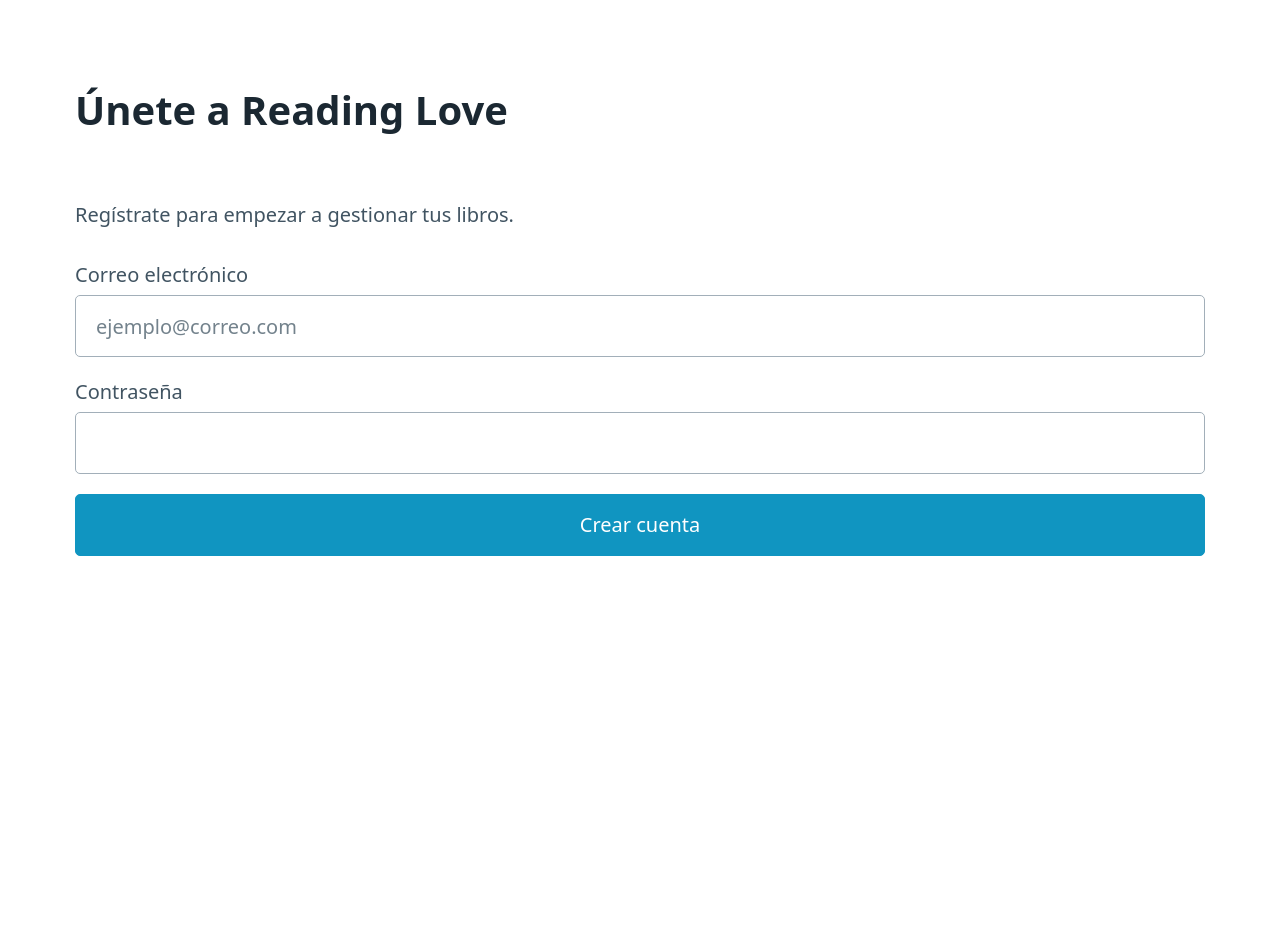
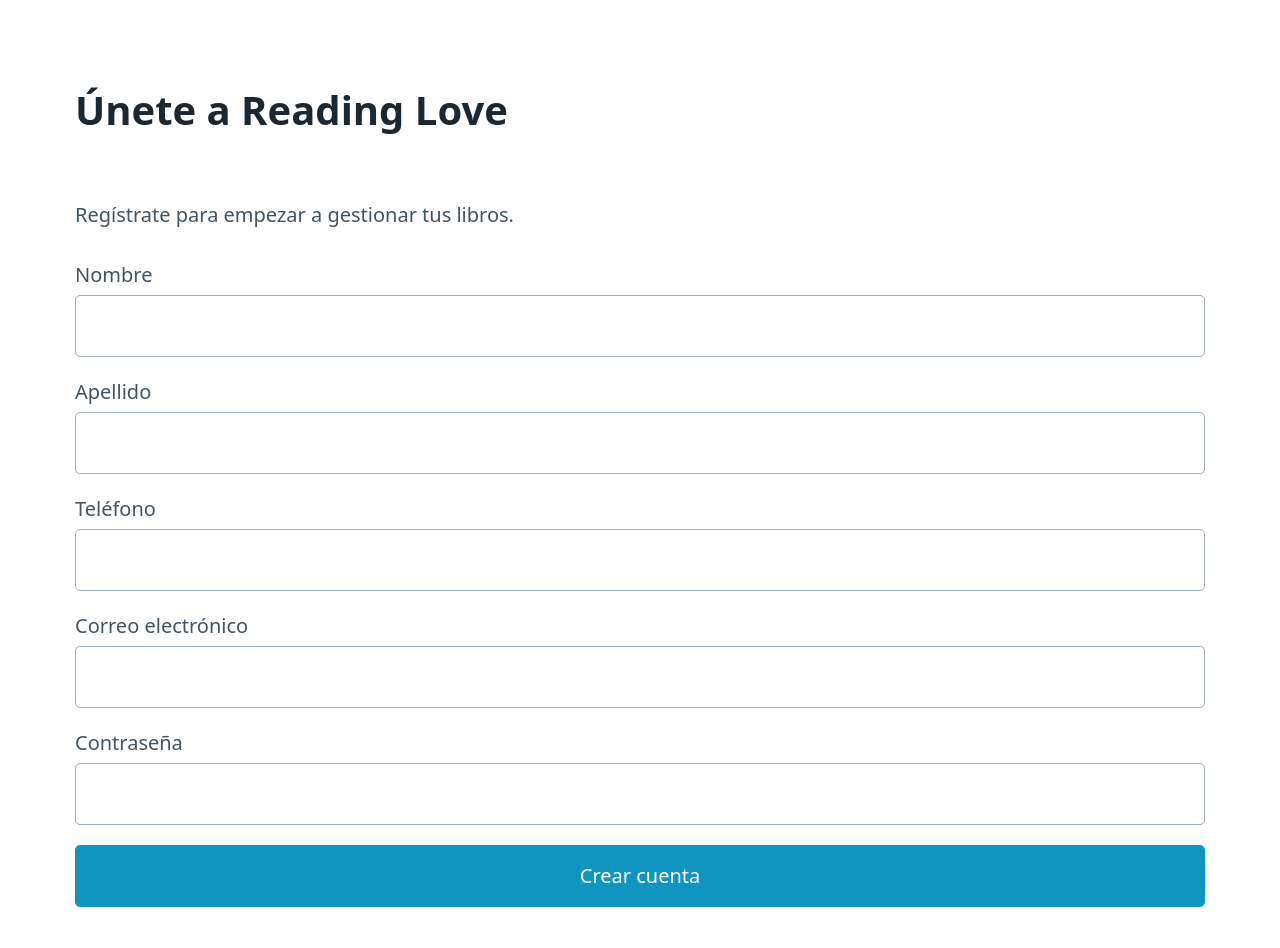
Before and after one commit to danielgonzalez150/reading-love, a FastAPI app: page /register in a window 1280 px wide. Shown: the top 948 px of the page. Before the commit the page ends 556 px from the top, so only its background shows below. Run offline with FastAPI, Linux system fonts and the light colour scheme; parts of the project's set-up code (start-up, migrations or seed data) failed here and were passed over.

Commit message:
Estos cambios hice: - le agregué los parámetros de nombre, apellido y telefono para que pueda registrarse correctmente. - cambié el mensaje porque, por alguna razón, el usuario se verifica automáticamente sin enviar correo

```diff
--- a/app.py
+++ b/app.py
@@ -27,7 +27,14 @@ async def get_register(request: Request):
     return templates.TemplateResponse("register.html", {"request": request})
 
 @app.post("/auth/register")
-async def post_register(request: Request, email: str = Form(...), password: str = Form(...)):
+async def post_register(
+    request: Request,
+    email: str = Form(...),
+    password: str = Form(...),
+    nombre: str = Form(...),
+    apellido: str = Form(...),
+    telefono: str = Form(...)
+):
     """
     Función que registra un usuario mediante los datos del Front y muestra una
     plantilla de éxito o de fracaso.
@@ -41,11 +48,11 @@ async def post_register(request: Request, email: str = Form(...), password: str
     """
 
     # Llamar la función
-    resultado = register_new_user(email, password)
+    resultado = register_new_user(email, password, nombre, apellido, telefono)
 
     # Checar que no sea nulo
     if resultado is not None:
-        mensaje = "¡Casi listo! Revisa tu correo para confirmar la cuenta."
+        mensaje = "¡Registro exitoso! Ya puedes iniciar sesión."
     else:
         mensaje = "Hubo un error al intentar registrarte."
 
--- a/templates/register.html
+++ b/templates/register.html
@@ -11,8 +11,17 @@
         <p>Regístrate para empezar a gestionar tus libros.</p>
 
         <form action="/auth/register" method="POST">
+            <label for="nombre">Nombre</label>
+            <input type="text" id="nombre" name="nombre" required>
+
+            <label for="apellido">Apellido</label>
+            <input type="text" id="apellido" name="apellido" required>
+
+            <label for="telefono">Teléfono</label>
+            <input type="text" id="telefono" name="telefono" required>
+
             <label for="email">Correo electrónico</label>
-            <input type="email" id="email" name="email" placeholder="ejemplo@correo.com" required>
+            <input type="email" id="email" name="email" required>
 
             <label for="password">Contraseña</label>
             <input type="password" id="password" name="password" required>
```
Also changed, not shown: database/auth_repository.py (+16 -5 lines).
